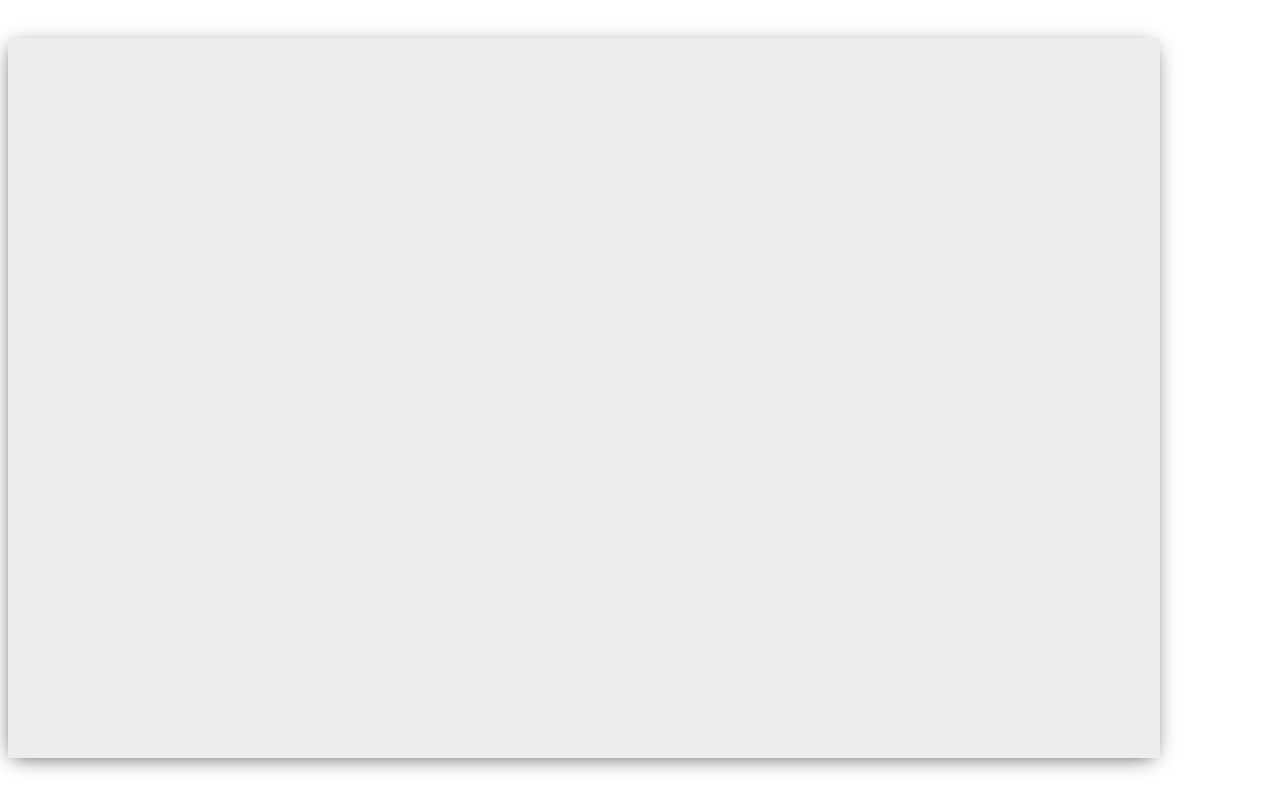
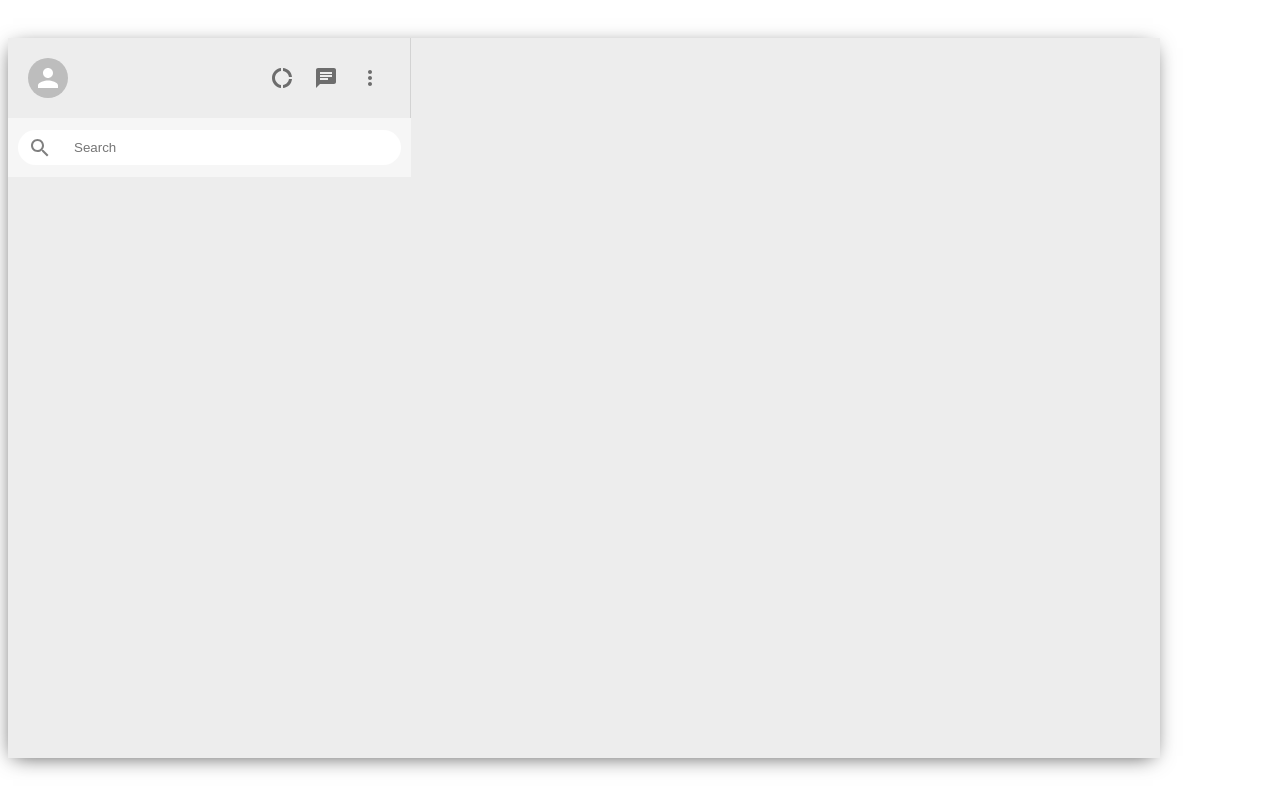
Before and after one commit to angel-prz/messaging-app-mern, a React (Create React App) app: page / in a window 1280 px wide. Built offline with nearby package versions, Linux system fonts and the light colour scheme.

Commit message:
feat: add sidebar to app.js

```diff
--- a/src/App.js
+++ b/src/App.js
@@ -1,10 +1,12 @@
-import logo from "./logo.svg";
 import "./App.css";
+import Sidebar from "./components/Sidebar";
 
 function App() {
   return (
     <div className="App">
-      <div className="app__body"></div>
+      <div className="app__body">
+        <Sidebar />
+      </div>
     </div>
   );
 }
--- a/src/components/Sidebar.js
+++ b/src/components/Sidebar.js
@@ -24,7 +24,12 @@ const Sidebar = () => {
           </IconButton>
         </div>
       </div>
-      <div className="sidebar__search"></div>
+      <div className="sidebar__search">
+        <div className="sidebar__searchContainer">
+          <SearchOutlinedIcon />
+          <input placeholder="Search"></input>
+        </div>
+      </div>
       <div className="sidebar__chats"></div>
     </div>
   );
```
